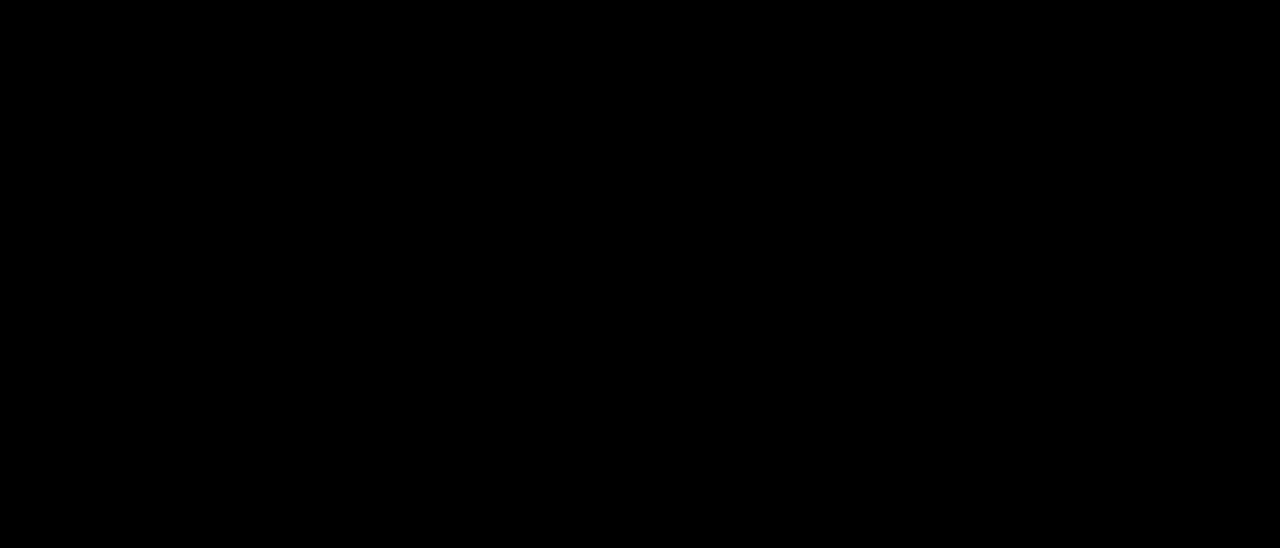
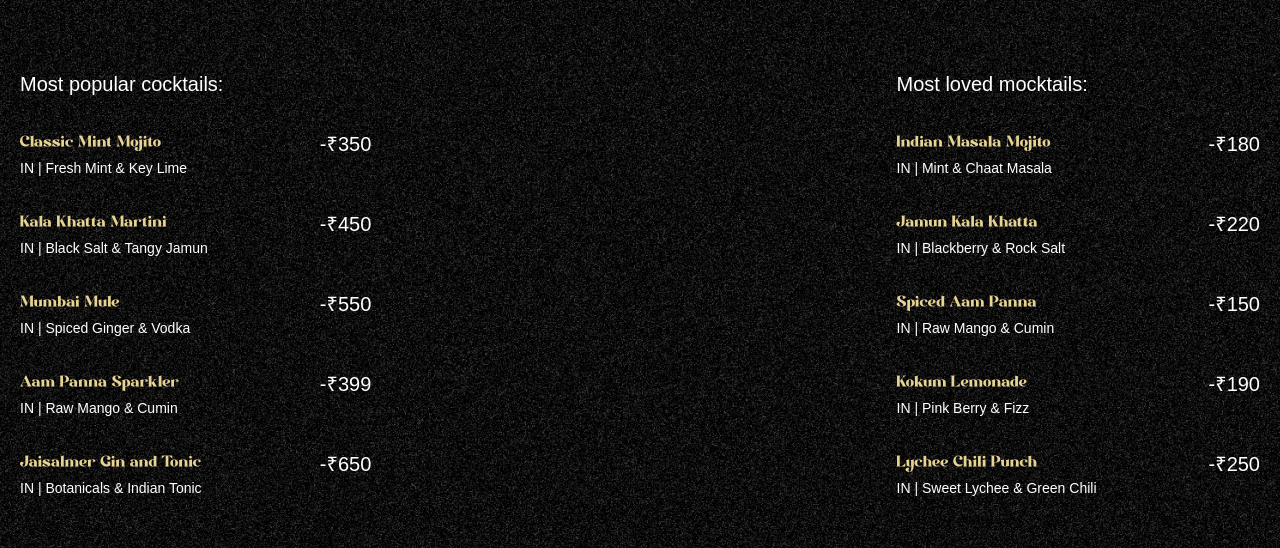
Before and after one commit to alokrj01/gsap-landing-page, a React (Vite) app: page / in a window 1280 px wide. Shown: the part 890-1438 px from the top of the page. Built offline with nearby package versions, Linux system fonts and the light colour scheme; a web font is replaced by a local one.

Commit message:
implement cocktails section

```diff
--- a/constants/index.js
+++ b/constants/index.js
@@ -19,55 +19,67 @@
 
 const cocktailLists = [
  {
-	name: "Chapel Hill Shiraz",
-	country: "AU",
-	detail: "Battle",
-	price: "$10",
+    name: "Classic Mint Mojito",
+    country: "IN",
+    detail: "Fresh Mint & Key Lime",
+    price: "₹350",
   },
   {
-	name: "Caten Malbee",
-	country: "AU",
-	detail: "Battle",
-	price: "$49",
+    name: "Kala Khatta Martini",
+    country: "IN",
+    detail: "Black Salt & Tangy Jamun",
+    price: "₹450",
   },
   {
-	name: "Rhino Pale Ale",
-	country: "CA",
-	detail: "750 ml",
-	price: "$20",
+    name: "Mumbai Mule",
+    country: "IN",
+    detail: "Spiced Ginger & Vodka",
+    price: "₹550",
   },
   {
-	name: "Irish Guinness",
-	country: "IE",
-	detail: "600 ml",
-	price: "$29",
+    name: "Aam Panna Sparkler",
+    country: "IN",
+    detail: "Raw Mango & Cumin",
+    price: "₹399",
   },
+  {
+    name: "Jaisalmer Gin and Tonic",
+    country: "IN",
+    detail: "Botanicals & Indian Tonic",
+    price: "₹650",
+  }
 ];
 
 const mockTailLists = [
  {
-	name: "Tropical Bloom",
-	country: "US",
-	detail: "Battle",
-	price: "$10",
+    name: "Indian Masala Mojito",
+    country: "IN",
+    detail: "Mint & Chaat Masala",
+    price: "₹180",
   },
   {
-	name: "Passionfruit Mint",
-	country: "US",
-	detail: "Battle",
-	price: "$49",
+    name: "Jamun Kala Khatta",
+    country: "IN",
+    detail: "Blackberry & Rock Salt",
+    price: "₹220",
   },
   {
-	name: "Citrus Glow",
-	country: "CA",
-	detail: "750 ml",
-	price: "$20",
+    name: "Spiced Aam Panna",
+    country: "IN",
+    detail: "Raw Mango & Cumin",
+    price: "₹150",
   },
   {
-	name: "Lavender Fizz",
-	country: "IE",
-	detail: "600 ml",
-	price: "$29",
+    name: "Kokum Lemonade",
+    country: "IN",
+    detail: "Pink Berry & Fizz",
+    price: "₹190",
+  },
+  {
+    name: "Lychee Chili Punch",
+    country: "IN",
+    detail: "Sweet Lychee & Green Chili",
+    price: "₹250",
   },
 ];
 
--- a/src/App.jsx
+++ b/src/App.jsx
@@ -2,6 +2,7 @@
 import { ScrollTrigger, SplitText } from "gsap/all";
 import Navbar from "./components/Navbar";
 import Hero from "./components/Hero";
+import Cocktails from "./components/Cocktails";
 
 gsap.registerPlugin(ScrollTrigger, SplitText);
 
@@ -12,7 +13,7 @@
     <main>
       <Navbar />
       <Hero />
-
+      <Cocktails />
     </main>
   )
 }
--- /dev/null
+++ b/src/components/Cocktails.jsx
@@ -0,0 +1,67 @@
+import { useGSAP } from "@gsap/react";
+import gsap from "gsap/all";
+import { cocktailLists, mockTailLists } from "../../constants";
+
+const Cocktails = () => {
+  useGSAP(() => {
+    const parallaxTimeline = gsap.timeline({
+      scrollTrigger: {
+        trigger: '#cocktails',
+        start: 'top 30%',
+        end: 'bottom 80%',
+        scrub: true,
+    }
+    })
+
+    parallaxTimeline
+    .from('#c-left-leaf', {
+      x: -100, y: 100
+    })
+    .from('#c-right-leaf', {
+      x: 100, y: 100
+    })
+  })
+
+  return (
+    <section id="cocktails" className="noisy">
+      <img src="/images/cocktail-left-leaf.png" alt="l-leaf" id="c-left-leaf" />
+      <img src="/images/cocktail-right-leaf.png" alt="r-leaf" id="c-right-leaf" />
+
+      <div className="list">
+        <div className="popular">
+           <h2>Most popular cocktails:</h2>
+
+           <ul>
+            {cocktailLists.map(({name, country, detail, price}) => (
+              <li key={name}>
+                <div className="md:me-28">
+                  <h3>{name}</h3>
+                  <p>{country} | {detail}</p>
+                </div>
+                <span>-{price}</span>
+              </li>
+            ))}
+           </ul>
+        </div>
+
+        <div className="loved">
+           <h2>Most loved mocktails:</h2>
+
+           <ul>
+            {mockTailLists.map(({name, country, detail, price}) => (
+              <li key={name}>
+                <div className="me-28">
+                  <h3>{name}</h3>
+                  <p>{country} | {detail}</p>
+                </div>
+                <span>-{price}</span>
+              </li>
+            ))}
+           </ul>
+        </div>
+      </div>
+    </section>
+  )
+}
+
+export default Cocktails
```
Lines whose indentation alone changed are shown as unchanged.
